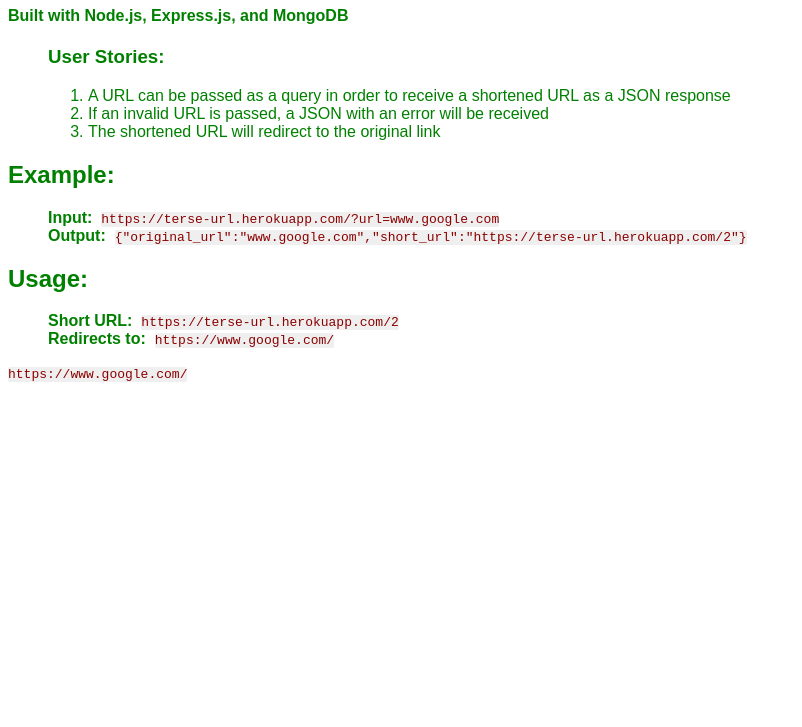
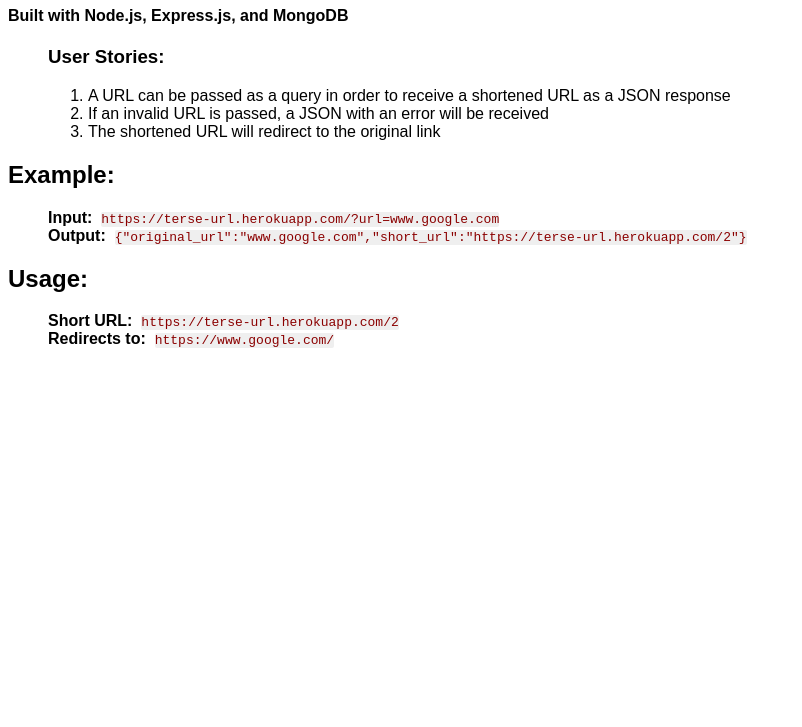
Before and after one commit to BrendanSweeny/url-shortener, a website: page public/index.html in a window 1280 px wide. Shown: the part 73-800 px from the top of the page, without its empty margins (0-802 px from the left). Drawn offline with Linux system fonts and the light colour scheme.

Commit message:
Updated styles

```diff
--- a/public/index.html
+++ b/public/index.html
@@ -1,12 +1,16 @@
-<!DOCTYPE HTML>
+<!DOCTYPE html>
+<html>
 
 <head>
     <title>Terse-URL Microservice</title>
-    <link href="/public/css/main.css" rel="stylesheet" type="text/css">
+    <link href='main.css' rel='stylesheet' type='text/css'/>
 </head>
+
 <body>
+
     <h1>URL Shortener Microservice</h1>
     <h4>Built with Node.js, Express.js, and MongoDB</h4>
+
     <blockquote>
         <h3>User Stories:</h3>
         <ol>
@@ -16,15 +20,19 @@
             <li>The shortened URL will redirect to the original link</li>
         </ol>
     </blockquote>
+
     <h2>Example:</h2>
+
     <blockquote>
         <strong>Input:</strong>&nbsp;&nbsp;<code>https://terse-url.herokuapp.com/?url=www.google.com</code><br>
         <strong>Output:</strong>&nbsp;&nbsp;<code>{"original_url":"www.google.com","short_url":"https://terse-url.herokuapp.com/2"}</code>
     </blockquote>
+
     <h2>Usage:</h2>
+
     <blockquote>
         <strong>Short URL:</strong>&nbsp;&nbsp;<code>https://terse-url.herokuapp.com/2</code><br>
         <strong>Redirects to:</strong>&nbsp;&nbsp;<code>https://www.google.com/</code>
     </blockquote>
-    <code>https://www.google.com/</code>
 </body>
+</html>
--- a/public/css/main.css
+++ b/public/main.css
@@ -1,5 +1,4 @@
 body {
-    color: green;
     font-family: sans-serif;
 }
 
```
